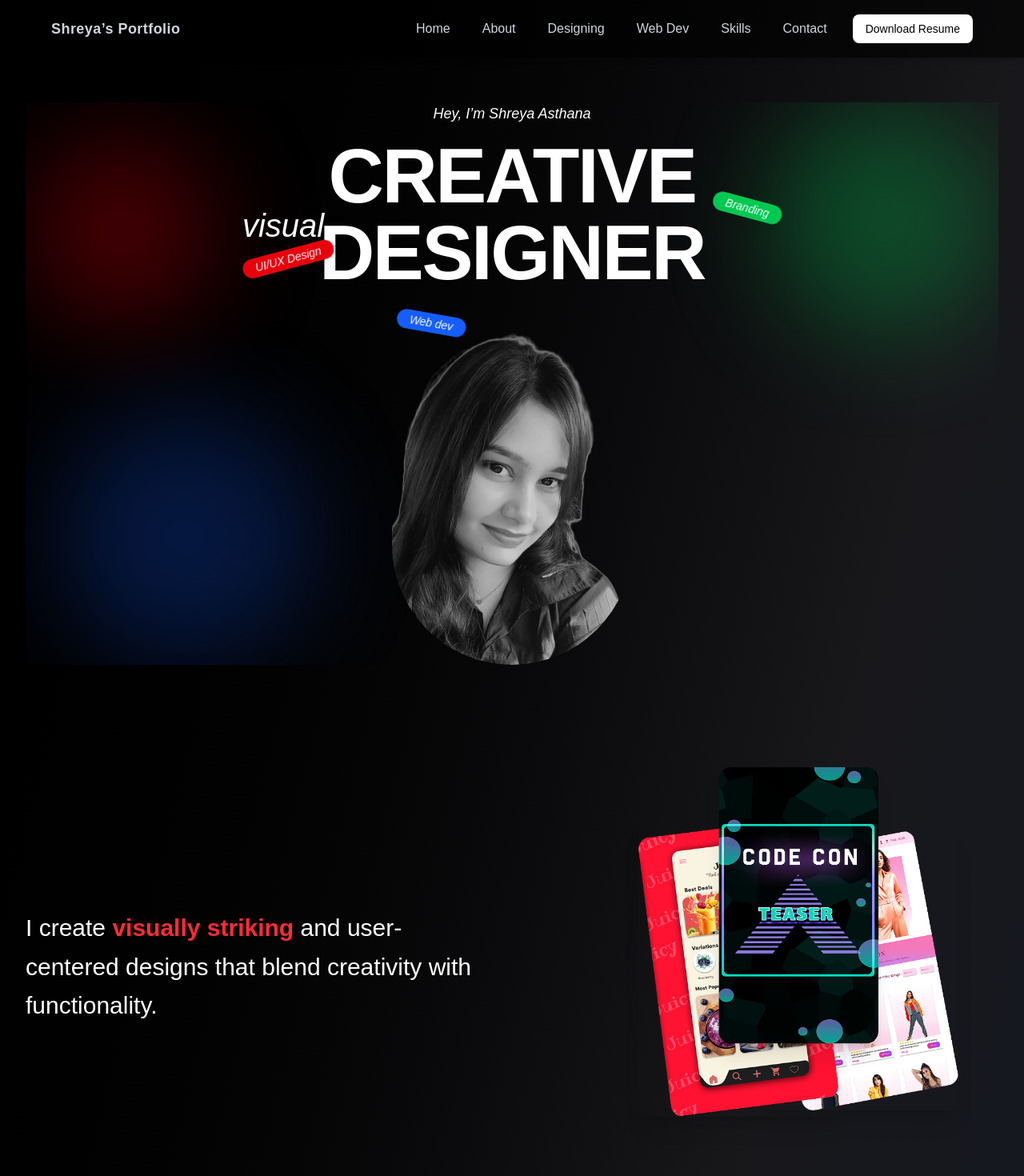
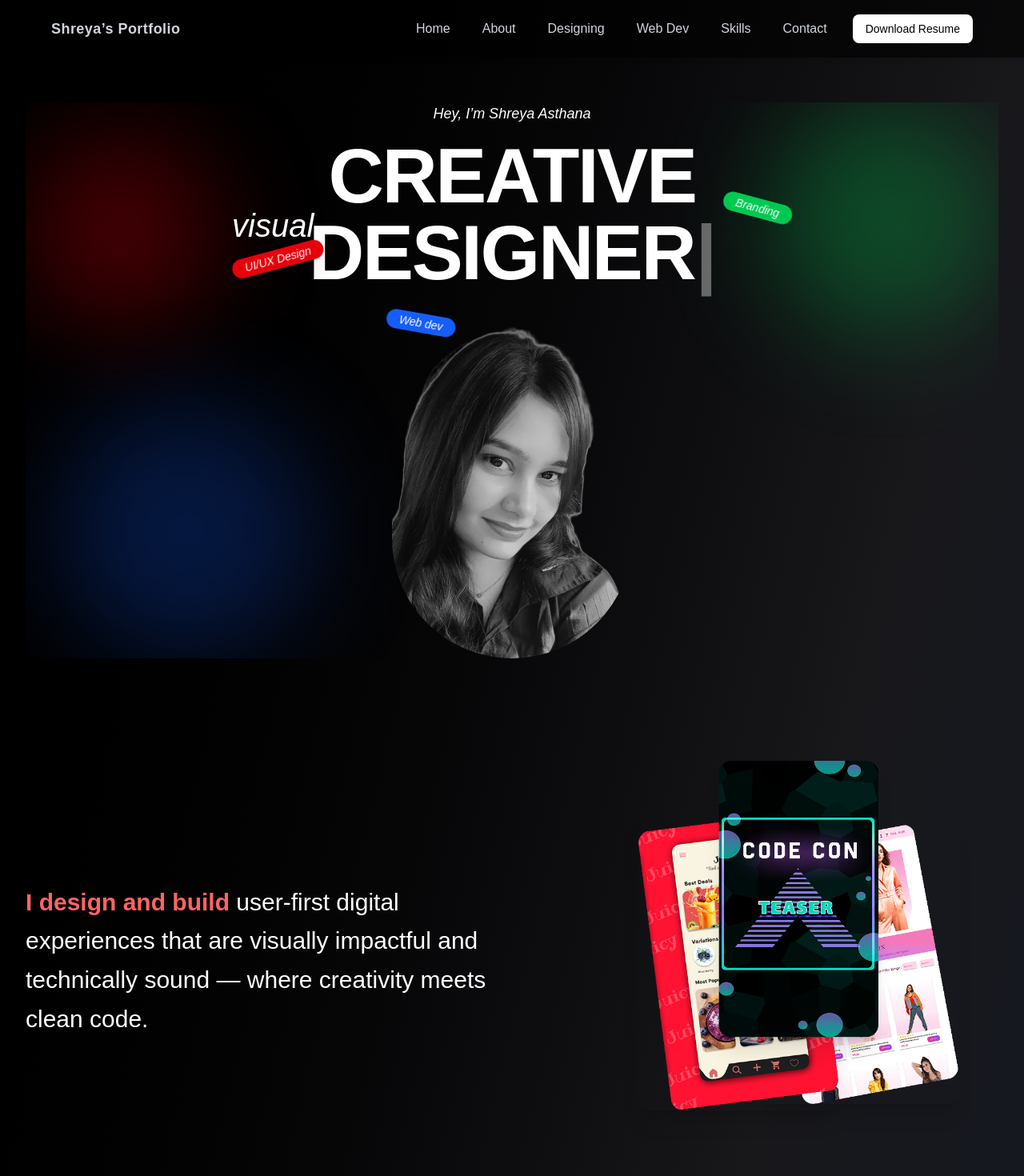
Before and after one commit to ShreyaAsthana08/Portfolio-Shreya-Asthana, a Next.js app: page / in a window 1280 px wide. Shown: the top 1470 px of the page at 80% size. Built offline with nearby package versions, Linux system fonts and the light colour scheme.

Commit message:
typewritter effect & content update

```diff
--- a/package.json
+++ b/package.json
@@ -14,7 +14,8 @@
     "next": "15.3.4",
     "react": "^19.0.0",
     "react-dom": "^19.0.0",
-    "react-icons": "^5.5.0"
+    "react-icons": "^5.5.0",
+    "typewriter-effect": "^2.22.0"
   },
   "devDependencies": {
     "@eslint/eslintrc": "^3",
--- a/src/app/components/About.jsx
+++ b/src/app/components/About.jsx
@@ -23,8 +23,8 @@ const About = () => {
       {/* Text Section */}
       <div className="max-w-xl text-left animate-fade-in">
         <p className="text-2xl sm:text-3xl leading-relaxed">
-          I create <span className="text-red-500 font-semibold">visually striking</span> and user-centered designs
-          that blend creativity with functionality.
+           <span className="text-red-400 font-semibold">I design and build </span> user-first digital experiences
+           that are visually impactful and technically sound — where creativity meets clean code.
         </p>
       </div>
 
--- a/src/app/components/Hero.jsx
+++ b/src/app/components/Hero.jsx
@@ -1,17 +1,16 @@
 'use client';
 import React from 'react';
 import Image from 'next/image';
+import Typewriter from 'typewriter-effect';
 
 export const Hero = () => {
   return (
     <div className="relative overflow-x-hidden w-full">
       {/* Blurred Color Circles */}
       <div className="pointer-events-none">
-        {/* Desktop Blurs */}
         <div className="hidden sm:block absolute top-10 left-0 w-60 h-60 bg-red-600/30 rounded-full blur-3xl z-0" />
         <div className="hidden sm:block absolute top-0 right-0 w-72 h-72 bg-green-500/30 rounded-full blur-3xl z-0" />
         <div className="hidden sm:block absolute bottom-0 left-10 w-80 h-80 bg-blue-600/25 rounded-full blur-3xl z-0" />
-        {/* Mobile Blurs */}
         <div className="sm:hidden absolute top-16 left-[-3rem] w-40 h-40 bg-red-600/20 rounded-full blur-2xl z-0" />
         <div className="sm:hidden absolute top-0 right-[-2rem] w-44 h-44 bg-green-500/20 rounded-full blur-2xl z-0" />
         <div className="sm:hidden absolute bottom-[-2rem] left-8 w-48 h-48 bg-blue-600/20 rounded-full blur-2xl z-0" />
@@ -22,39 +21,53 @@ export const Hero = () => {
         <p className="italic text-lg mb-4 animate-fade-in">Hey, I’m Shreya Asthana</p>
 
         <div className="relative inline-block z-10">
+          {/* Heading 1 */}
           <h1 className="text-[2.5rem] sm:text-[6rem] font-extrabold tracking-tight leading-none animate-fade-in">
             CREATIVE
           </h1>
+
+          {/* Sub Text */}
           <p className="text-[1.5rem] sm:text-[2.5rem] italic absolute left-2 sm:left-[-6rem] top-[5rem] sm:top-[5rem] animate-fade-in">
             visual
           </p>
+
+          {/* Animated Role with Fixed Height to Avoid Jump */}
+          <div className="h-[3.5rem] sm:h-[5.5rem] flex justify-center items-start">
             <h2 className="text-[2.5rem] sm:text-[6rem] font-extrabold tracking-tight leading-none animate-fade-in">
-            DESIGNER
+              <Typewriter
+                options={{
+                  strings: ['DESIGNER', 'DEVELOPER'],
+                  autoStart: true,
+                  loop: true,
+                  delay: 80,
+                  deleteSpeed: 30,
+                  pauseFor: 1500,
+                  wrapperClassName: 'typewriter-text',
+                }}
+              />
             </h2>
+          </div>
 
-          {/* Tags (Position Adjusted) */}
-          {/* 🔴 UI/UX Design Tag */}
+          {/* Tags */}
           <div className="absolute left-2 sm:left-[-6rem] top-[7.5rem] sm:top-[9rem] rotate-[-15deg] animate-bounce z-20">
             <span className="bg-red-600 text-white px-2 py-0.5 sm:px-4 sm:py-1 rounded-full shadow-xl text-xs sm:text-sm italic">
               UI/UX Design
             </span>
           </div>
 
-{/* 🟢 Branding Tag */}
           <div className="absolute right-2 sm:right-[-6rem] top-[3rem] sm:top-[5rem] rotate-[15deg] animate-bounce z-20">
             <span className="bg-green-500 text-white px-2 py-0.5 sm:px-4 sm:py-1 rounded-full shadow-xl text-xs sm:text-sm italic">
               Branding
             </span>
           </div>
 
-{/* 🔵 Web Dev Tag */}
           <div className="absolute left-2 sm:left-[6rem] top-[16rem] sm:top-[14rem] rotate-[10deg] animate-bounce z-40">
             <span className="bg-blue-600 text-white px-2 py-0.5 sm:px-4 sm:py-1 rounded-full shadow-xl text-xs sm:text-sm italic">
               Web dev
             </span>
           </div>
 
-           {/* Profile Image - resized on small screens */}
+          {/* Profile Image */}
           <div className="mt-10 animate-fade-in">
             <Image
               src="/my puc.png"
@@ -67,13 +80,20 @@ export const Hero = () => {
         </div>
       </section>
 
+      {/* Custom Animation */}
       <style jsx>{`
         @keyframes fade-in {
           0% { opacity: 0; }
           100% { opacity: 1; }
         }
+
         .animate-fade-in {
           animation: fade-in 1.2s ease-in forwards;
+        }
+
+        .typewriter-text {
+          display: inline-block;
+          min-width: 150px;
         }
       `}</style>
     </div>
--- a/src/app/components/Work.jsx
+++ b/src/app/components/Work.jsx
@@ -21,8 +21,10 @@ const Work = () => {
 
           {/* Subtitle */}
           <p className="text-base sm:text-xl md:text-2xl mb-8 text-left text-gray-300">
-            Web & Mobile / UI & UX / Branding / Front-End Development
+            Web & Mobile / UI & UX / Branding / Front-End Development / Full-Stack Development
           </p>
+          <br />
+          <br />
 
           {/* Work Grid */}
           <div className="grid grid-cols-1 sm:grid-cols-2 gap-10 sm:gap-16 md:gap-20">
```
Also changed, not shown: 1 other file (tests, documents, lock files or other folders). Lines whose indentation alone changed are shown as unchanged.
